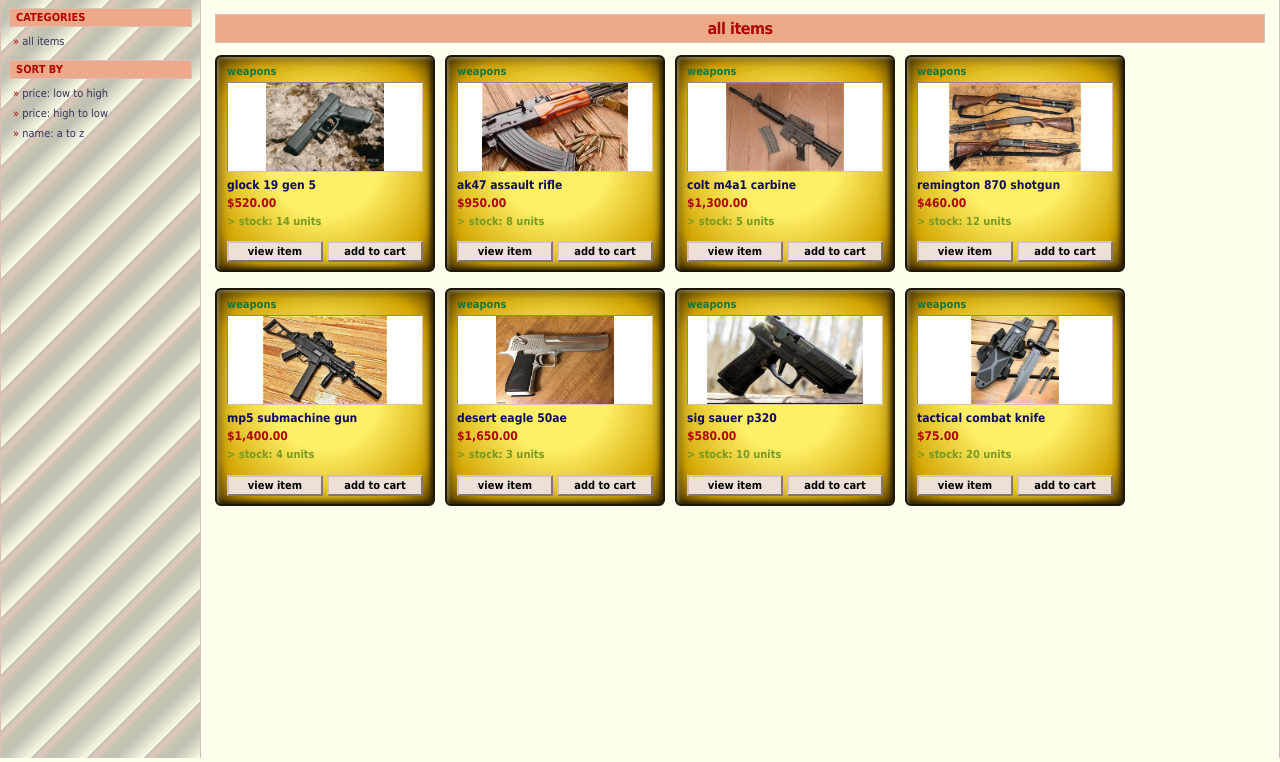
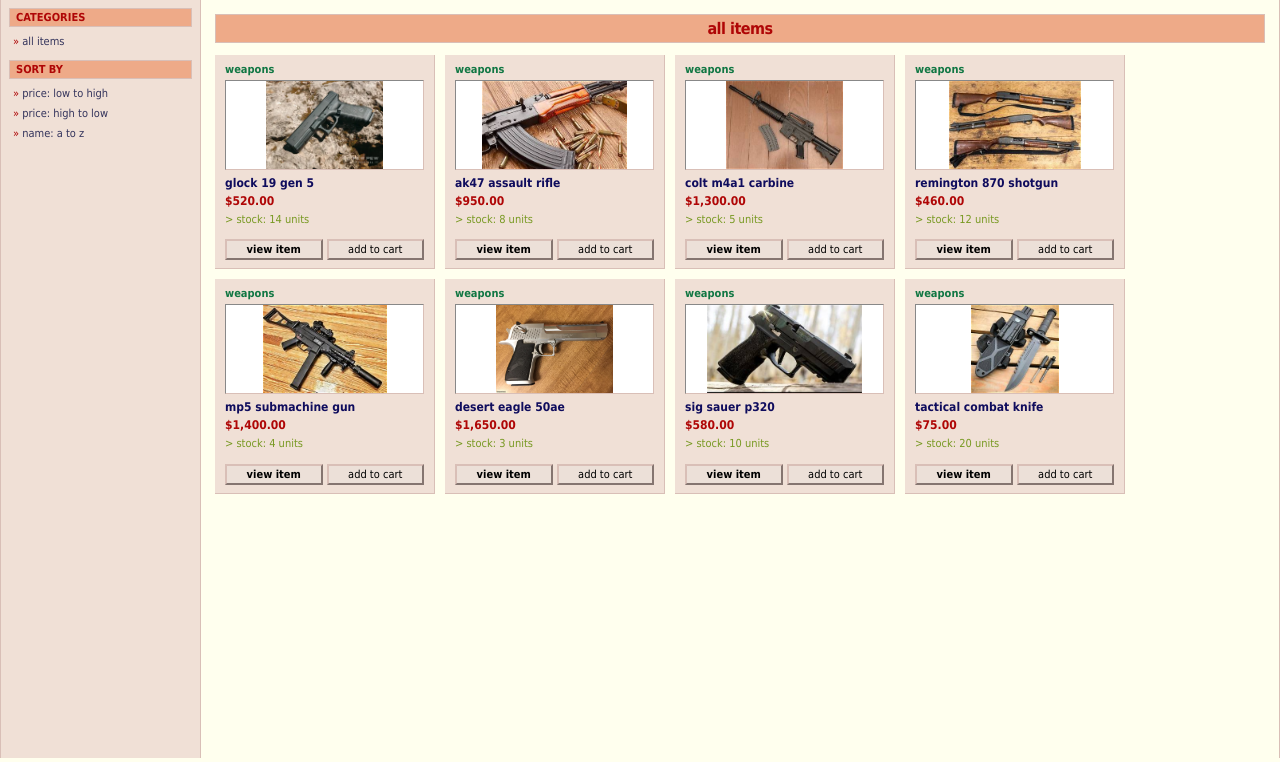
Before and after one commit to agenmosat/weeklywork, a PHP site: page /dashboard.php in a window 1280 px wide. Shown: the part 38-800 px from the top of the page. Run offline with PHP 8.4, Linux system fonts and the light colour scheme; the visitor is signed in with stand-in values (Sample User, id 1); data comes from the database, SQL or seed files in the repository.

Commit message:
revert style.css

```diff
--- a/style.css
+++ b/style.css
@@ -330,15 +330,7 @@ a:hover {
 
 .sidebar {
     width: 200px;
-    background-image: repeating-linear-gradient(
-        -45deg,
-        #f4ebd040,
-        #05050540 20px,
-        #250f0140 30px,
-        #79272740 35px,
-        #190a0440 40px
-
-    );
+    background-color: var(--bgpanel);
     border-right: 1px solid var(--border);
     padding: 8px;
     flex-shrink: 0;
@@ -406,39 +398,25 @@ a:hover {
 
 .item {
     width: 220px;
-
-    background-color: #f5d100;
-
-    background-image: radial-gradient(
-        ellipse at center,
-        rgba(255, 245, 120, 0.85) 35%,
-        rgba(195, 145, 0, 0.7) 80%,
-        rgba(75, 50, 0, 0.85) 100%
-    );
-
-    box-shadow:
-        inset 0 0 14px rgba(35, 22, 0, 0.85),
-        inset 2px 2px 3px rgba(255, 255, 200, 0.6),
-        inset -2px -2px 4px rgba(45, 30, 0, 0.9);
-    border: 2px solid #1a1608;
-    border-radius: 6px;
-
-    color: #111111;
-    font-weight: bold;
+    border: 1px solid var(--border);
+    border-left: none;
+    border-top: none;
+    background-color: var(--bgcard);
+    color: var(--textmain);
     padding: 8px 10px;
-    margin-bottom: 6px;
     text-align: left;
     display: flex;
     flex-direction: column;
 }
 
-/* Efek saat kursor diarahkan (hover) */
 .item:hover {
-    background-color: #ffe63b;
-    box-shadow:
-        inset 0 0 8px rgba(60, 40, 0, 0.6),
-        0 0 6px rgba(245, 209, 0, 0.6);
-    cursor: pointer;
+    border-color: var(--borderhover);
+    background-color: #ebd3c5;
+}
+
+body.themedark a {
+    color: var(--linkcolor);
+    text-decoration: underline;
 }
 
 body.themedark a:hover {
```
